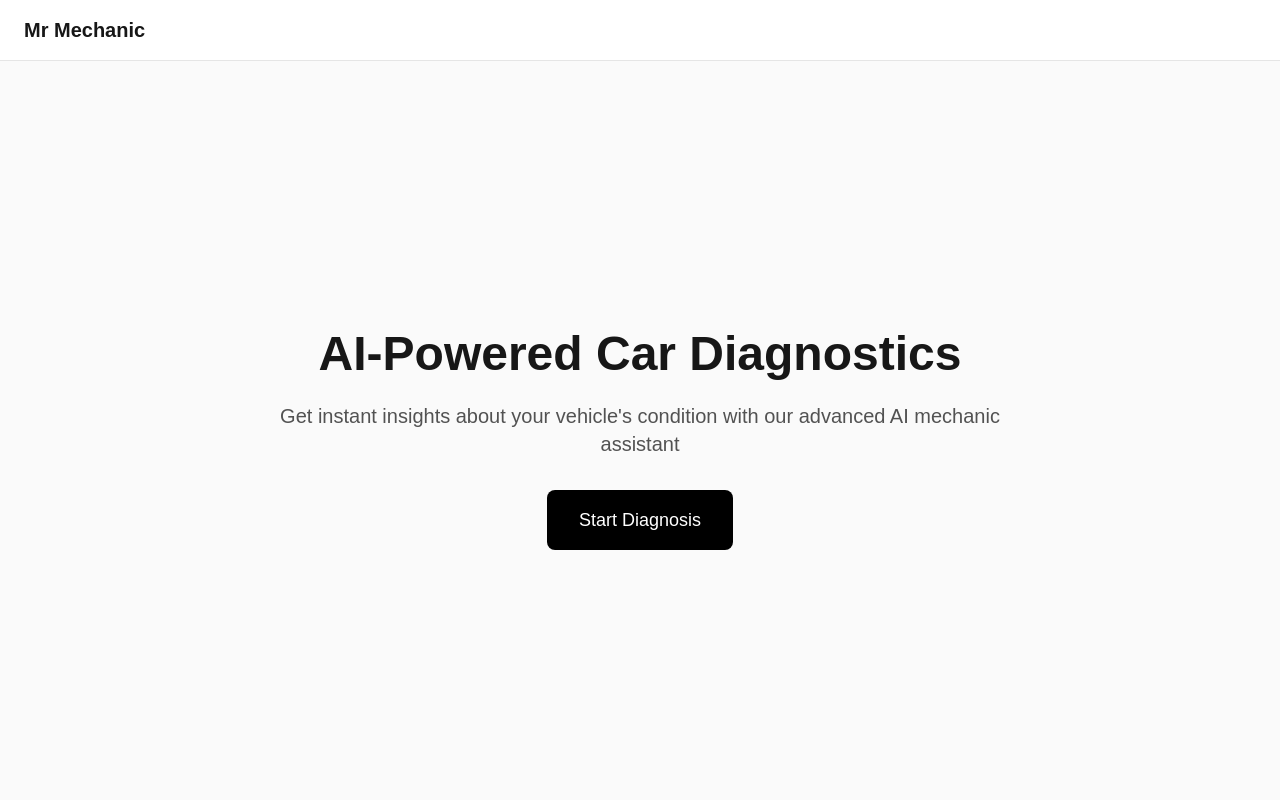
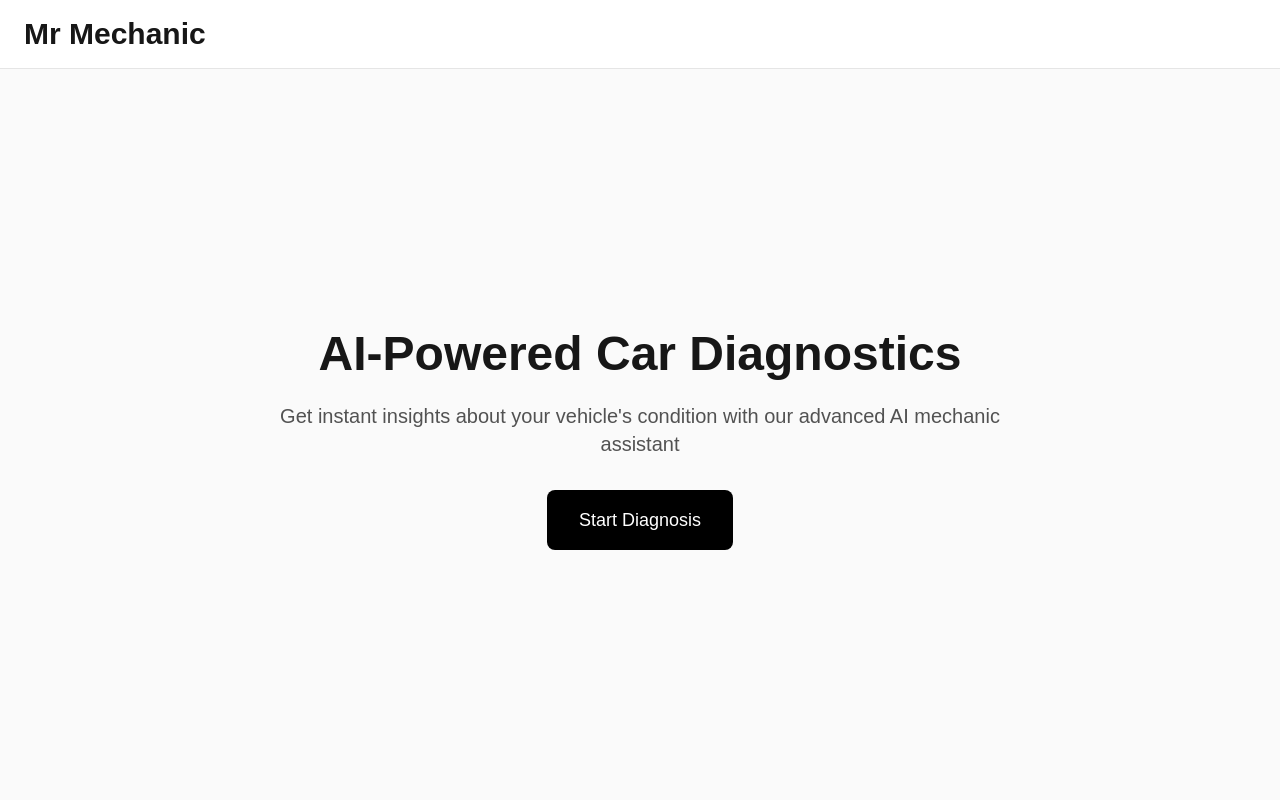
Before and after one commit to Hex0701/Mr-Mechanic, a Next.js app in the folder Client/my-mech/: page / in a window 1280 px wide. Shown: the top 800 px of the page. Built offline with nearby package versions, Linux system fonts and the light colour scheme.

Commit message:
Updating fonts

```diff
--- a/Client/my-mech/app/page.tsx
+++ b/Client/my-mech/app/page.tsx
@@ -11,7 +11,7 @@ const MrMechanic = () => {
           <nav className="flex items-center justify-between">
             <div className="flex items-center space-x-2">
               <i className="fa-solid fa-wrench text-2xl text-neutral-800"></i>
-              <span className="text-xl font-bold">Mr Mechanic</span>
+              <span className="font-bold text-3xl">Mr Mechanic</span>
             </div>
             {/* <div className="hidden md:flex items-center space-x-8">
               <span className="text-neutral-600 hover:text-neutral-900 cursor-pointer">Home</span>
```
